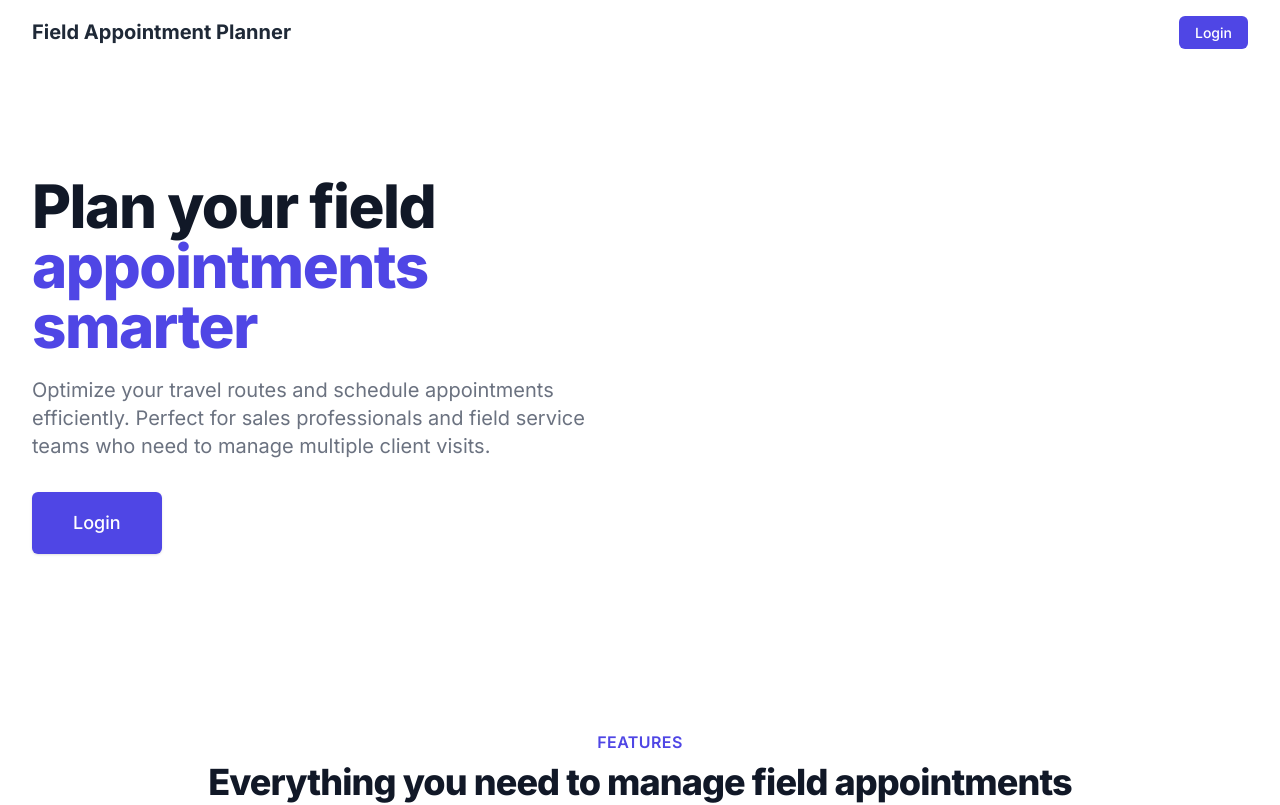
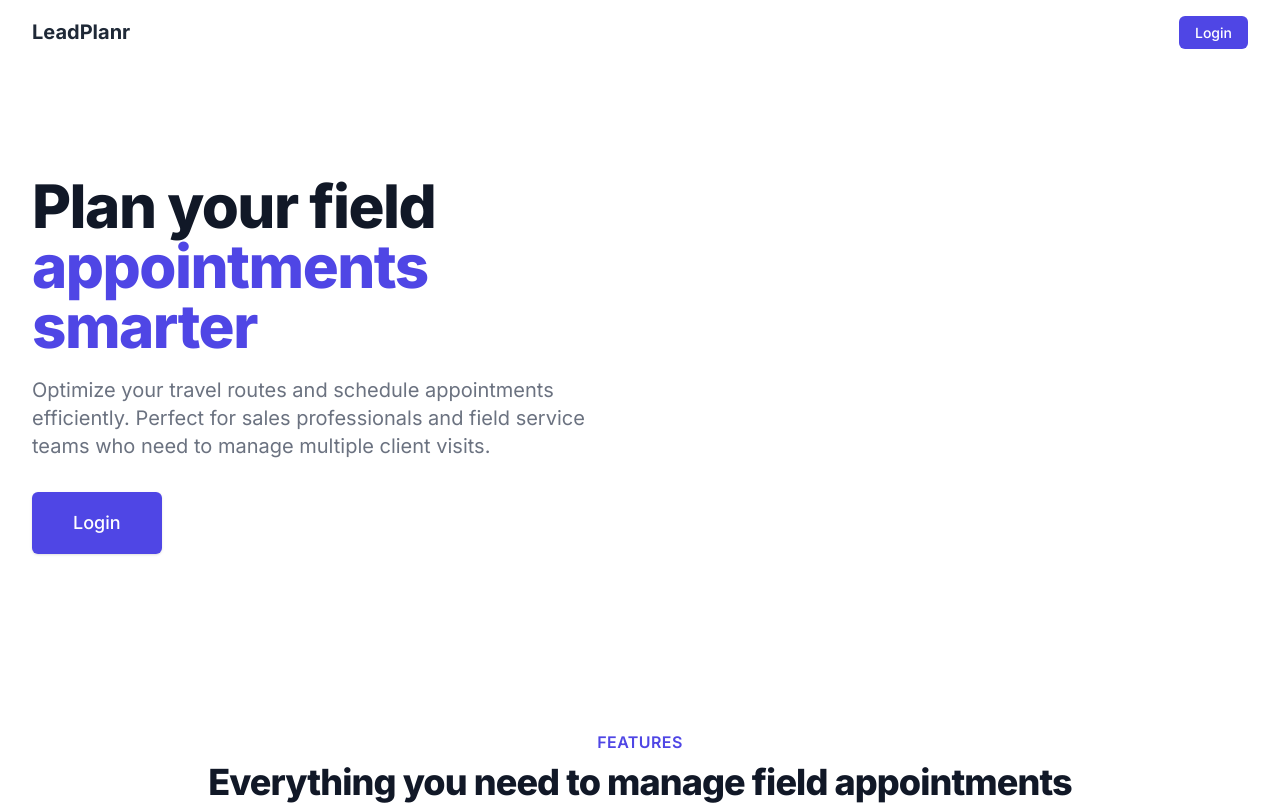
Before and after one commit to andreasskyt/LeadPlanr, a Next.js app: page / in a window 1280 px wide. Shown: the top 805 px of the page. Built offline with nearby package versions, Linux system fonts and the light colour scheme; no server answers.

Commit message:
Rename from Field Appointment Planner to LeadPlanr

```diff
--- a/app/home/layout.tsx
+++ b/app/home/layout.tsx
@@ -41,7 +41,7 @@
           <div className="flex justify-between items-center px-4 py-3">
             <div className="flex items-center gap-8">
               <Link href="/" className="text-xl font-semibold text-gray-800 hover:text-gray-900">
-                Field Appointment Planner
+                LeadPlanr
               </Link>
               <div className="flex items-center gap-4">
                 <h2 className="text-lg text-gray-600">{getPageTitle()}</h2>
--- a/app/page.tsx
+++ b/app/page.tsx
@@ -33,7 +33,7 @@
         <div className="max-w-7xl mx-auto px-4 sm:px-6 lg:px-8">
           <div className="flex justify-between items-center h-16">
             <div className="flex items-center">
-              <h1 className="text-xl font-bold text-gray-800">Field Appointment Planner</h1>
+              <h1 className="text-xl font-bold text-gray-800">LeadPlanr</h1>
             </div>
             <div className="flex items-center space-x-4">
               {user ? (
--- a/components/Sidebar.tsx
+++ b/components/Sidebar.tsx
@@ -23,7 +23,7 @@
   return (
     <div className="w-64 bg-white shadow-lg h-full min-h-0 flex flex-col self-stretch">
       <div className="h-16 flex items-center justify-center border-b">
-        <h1 className="text-xl font-bold text-gray-800">Field Appointment Planner</h1>
+        <h1 className="text-xl font-bold text-gray-800">LeadPlanr</h1>
       </div>
       <nav className="mt-5 px-2">
         <div className="space-y-1">
--- a/components/layout/Topbar.tsx
+++ b/components/layout/Topbar.tsx
@@ -22,7 +22,7 @@
         <div className="flex justify-between h-16">
           <div className="flex">
             <div className="flex-shrink-0 flex items-center">
-              <span className="text-xl font-bold text-indigo-600">Field Appointment Planner</span>
+              <span className="text-xl font-bold text-indigo-600">LeadPlanr</span>
             </div>
           </div>
 
```
